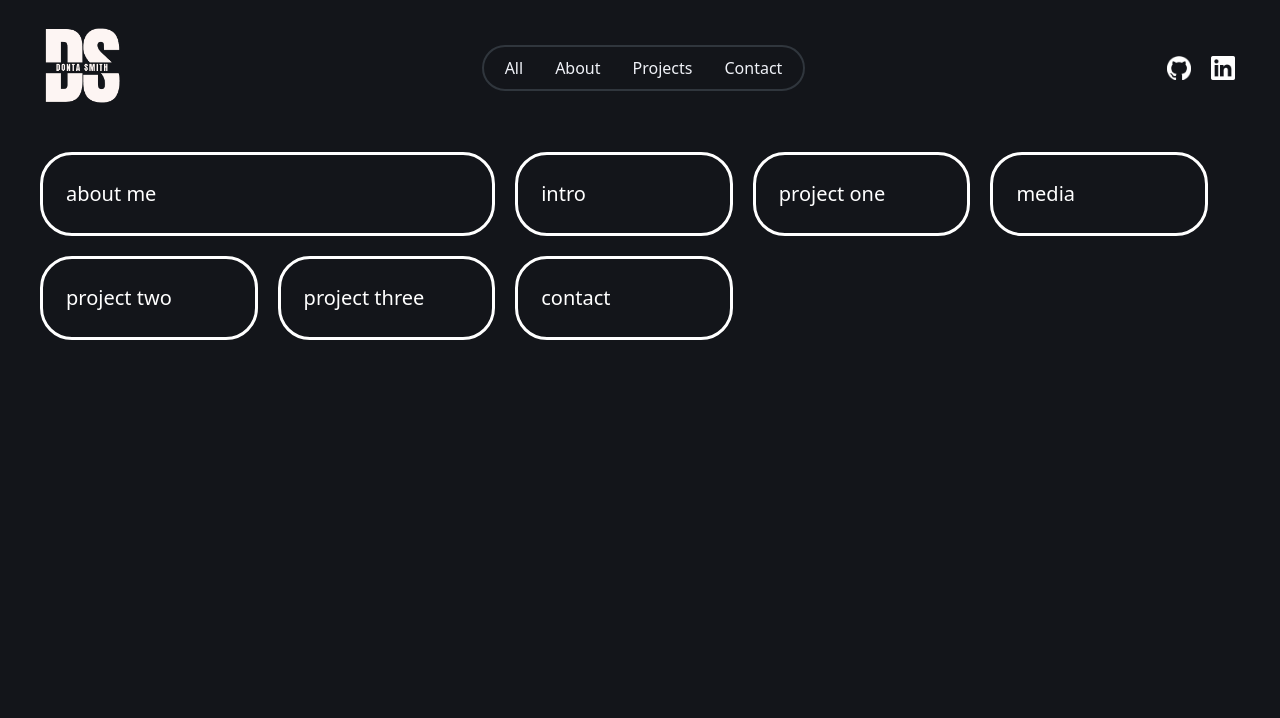
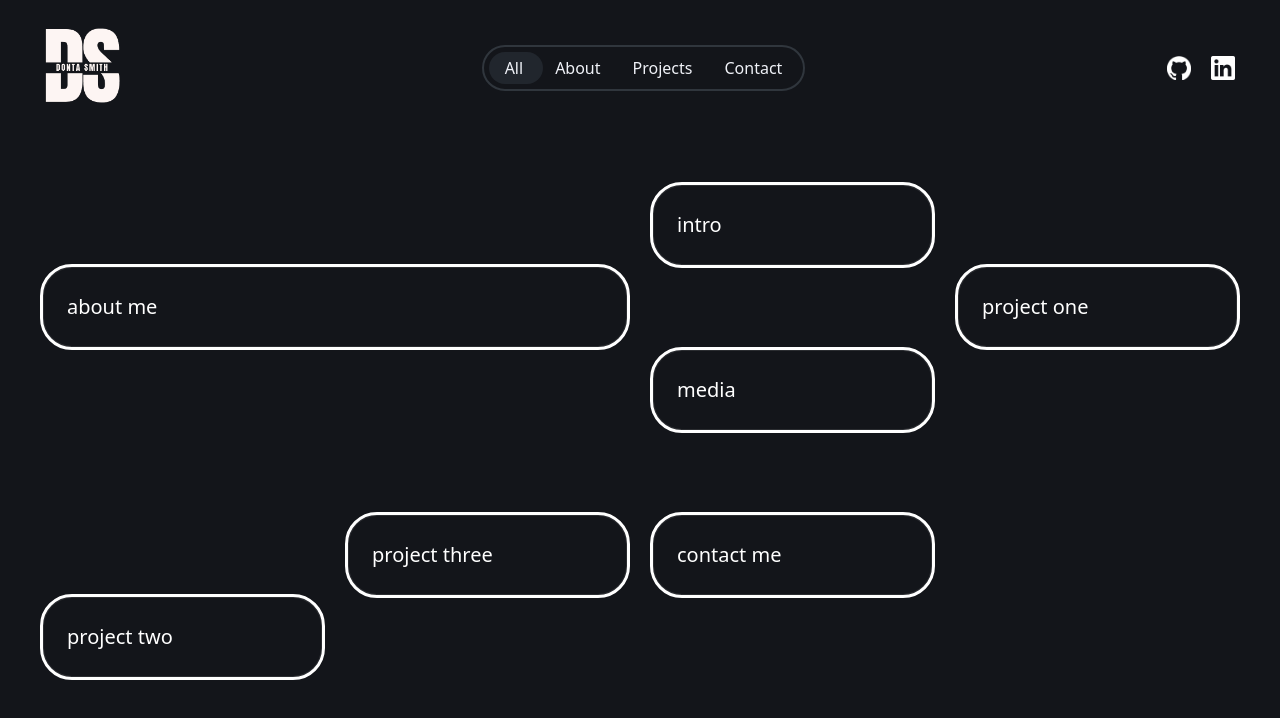
Before and after one commit to donta514/portfolio-v1, an Astro site in the folder astro/: page / in a window 1280 px wide. Built offline with nearby package versions, Linux system fonts and the light colour scheme; Astro itself is replaced by a stand-in of ours.

Commit message:
added some changes to grid layout and navbar

```diff
--- a/astro/src/components/AboutMe.astro
+++ b/astro/src/components/AboutMe.astro
@@ -1 +1,12 @@
-<div>about me</div>
+---
+import Card from "./Card.astro"
+---
+
+<Card>
+    <div>about me</div>
+</Card>
+<style>
+    div {
+        height: 100%;
+    }
+</style>
--- a/astro/src/components/Card.astro
+++ b/astro/src/components/Card.astro
@@ -1,61 +1,24 @@
 ---
-interface Props {
-	title: string;
-	body: string;
-	href: string;
-}
+// interface Props {
+// 	title: string;
+// 	body: string;
+// 	href: string;
+// }
 
-const { href, title, body } = Astro.props;
+// const { href, title, body } = Astro.props;
 ---
 
-<li class="link-card">
-	<a href={href}>
-		<h2>
-			{title}
-			<span>&rarr;</span>
-		</h2>
-		<p>
-			{body}
-		</p>
-	</a>
-</li>
-<style>
-	.link-card {
-		list-style: none;
-		display: flex;
-		padding: 1px;
-		background-color: #23262d;
-		background-image: none;
-		background-size: 400%;
-		border-radius: 7px;
-		background-position: 100%;
-		transition: background-position 0.6s cubic-bezier(0.22, 1, 0.36, 1);
-		box-shadow: inset 0 0 0 1px rgba(255, 255, 255, 0.1);
-	}
-	.link-card > a {
-		width: 100%;
-		text-decoration: none;
-		line-height: 1.4;
-		padding: calc(1.5rem - 1px);
-		border-radius: 8px;
-		color: white;
-		background-color: #23262d;
-		opacity: 0.8;
-	}
-	h2 {
-		margin: 0;
-		font-size: 1.25rem;
-		transition: color 0.6s cubic-bezier(0.22, 1, 0.36, 1);
-	}
-	p {
-		margin-top: 0.5rem;
-		margin-bottom: 0;
-	}
-	.link-card:is(:hover, :focus-within) {
-		background-position: 0;
-		background-image: var(--accent-gradient);
-	}
-	.link-card:is(:hover, :focus-within) h2 {
-		color: rgb(var(--accent-light));
-	}
+<div class="card">
+  <slot />
+</div>
+<style lang="scss">
+  .card {
+    /* transition: background-position 0.6s cubic-bezier(0.22, 1, 0.36, 1); */
+    box-shadow: inset 0 0 0 1px rgba(255, 255, 255, 0.1);
+    border: 3px solid white;
+    border-radius: var(--border-radius);
+	padding: max(3vh, 1rem) 1.5rem;
+	display: flex;
+	align-items: stretch;
+  }
 </style>
--- a/astro/src/components/ContactCard.astro
+++ b/astro/src/components/ContactCard.astro
@@ -1 +1,7 @@
-<div>contact</div>
+---
+import Card from "./Card.astro"
+---
+
+<Card>
+    <div>contact me</div>
+</Card>
--- a/astro/src/components/IntroCard.astro
+++ b/astro/src/components/IntroCard.astro
@@ -1 +1,7 @@
-<div>intro</div>
+---
+import Card from "./Card.astro";
+---
+
+<Card>
+  <div>intro</div>
+</Card>
--- a/astro/src/components/MediaCard.astro
+++ b/astro/src/components/MediaCard.astro
@@ -1 +1,7 @@
-<div>media</div>
+---
+import Card from "./Card.astro";
+---
+
+<Card>
+  <div>media</div>
+</Card>
--- a/astro/src/components/Nav.astro
+++ b/astro/src/components/Nav.astro
@@ -14,6 +14,20 @@ import { Image } from "astro:assets";
 // const { href, title, body } = Astro.props;
 ---
 
+<script>
+  const navItems = document.querySelectorAll("nav-items");
+  const indicator = document.querySelector("nav-items-select");
+
+  navItems.forEach((item) => {
+    item.addEventListener("click", () => {
+      navItems.forEach((navItem) => {
+        navItem.classList.remove("active");
+      });
+
+    });
+  });
+</script>
+
 <nav>
   <div class="nav-logo">
     <Image
@@ -25,12 +39,12 @@ import { Image } from "astro:assets";
       quality={"max"}
     />
   </div>
-  <div class="nav-items">
+  <div class="nav-item">
     <div class="nav-items-select"></div>
-    <div class="nav-items-1">All</div>
-    <div class="nav-items-2">About</div>
-    <div class="nav-items-3">Projects</div>
-    <div class="nav-items-4">Contact</div>
+    <div class="nav-items">All</div>
+    <div class="nav-items">About</div>
+    <div class="nav-items">Projects</div>
+    <div class="nav-items">Contact</div>
     <!-- <div class="nav-items-4">Resume</div> -->
   </div>
   <div class="nav-links">
@@ -41,15 +55,16 @@ import { Image } from "astro:assets";
 </nav>
 <style lang="scss">
   nav {
-    display: grid;
-    justify-content: center;
+    display: flex;
+    flex-direction: column;
+    justify-content: space-around;
     place-items: center;
-    gap: 2em;
-    height: auto;
+    height: 212px;
     @media screen and (min-width: 768px) {
+      display: flex;
+      flex-direction: row;
       max-width: 100%;
       height: 136px;
-      display: flex;
       -webkit-box-align: center;
       align-items: center;
       -webkit-box-pack: justify;
@@ -58,10 +73,9 @@ import { Image } from "astro:assets";
     }
     .nav-logo {
       display: block;
-      box-sizing: border-box;
       max-width: 100%;
     }
-    .nav-items {
+    .nav-item {
       background: transparent;
       border: 2px solid rgb(48, 54, 61);
       border-radius: 23px;
@@ -70,13 +84,15 @@ import { Image } from "astro:assets";
       font-size: 1rem;
       padding: 5px;
       .nav-items-select {
-        left: 0px;
-        width: 0px;
+        left: 5px;
+        width: 54px;
+        position: absolute;
+        height: 32px;
+        border-radius: 16px;
+        background: rgb(33, 38, 45);
+        z-index: -1;
       }
-      .nav-items-1,
-      .nav-items-2,
-      .nav-items-3,
-      .nav-items-4 {
+      .nav-items {
         border-radius: 50px;
         display: flex;
         -webkit-box-align: center;
@@ -85,6 +101,12 @@ import { Image } from "astro:assets";
         padding: 0px 16px;
         transition: opacity 0.3s ease 0s;
         color: rgb(240, 242, 248);
+        cursor: pointer;
+        &:hover {
+          cursor: pointer;
+          opacity: 0.5;
+          transition: opacity 0.25s ease 0s;
+        }
       }
     }
     .nav-links {
--- a/astro/src/components/ProjectOne.astro
+++ b/astro/src/components/ProjectOne.astro
@@ -1 +1,11 @@
-<div>project one</div>
+---
+import Card from "./Card.astro";
+---
+
+<Card>
+  <div class="projectOne">project one</div>
+</Card>
+
+<style lang="scss">
+
+</style>
--- a/astro/src/components/ProjectThree.astro
+++ b/astro/src/components/ProjectThree.astro
@@ -1 +1,7 @@
-<div>project three</div>
+---
+import Card from "./Card.astro";
+---
+
+<Card>
+  <div>project three</div>
+</Card>
--- a/astro/src/components/ProjectTwo.astro
+++ b/astro/src/components/ProjectTwo.astro
@@ -1 +1,7 @@
-<div>project two</div>
+---
+import Card from "./Card.astro";
+---
+
+<Card>
+  <div>project two</div>
+</Card>
--- a/astro/src/layouts/Layout.astro
+++ b/astro/src/layouts/Layout.astro
@@ -14,6 +14,7 @@ const { title } = Astro.props;
     <meta name="viewport" content="width=device-width" />
     <link rel="icon" type="image/svg+xml" href="/favicon.svg" />
     <meta name="generator" content={Astro.generator} />
+    <meta name="theme-color" content="#13151a" />
     <title>{title}</title>
   </head>
   <body>
@@ -22,7 +23,6 @@ const { title } = Astro.props;
 </html>
 <style is:global lang="scss">
   :root {
-    --blue: #002f86;
     --breakpoint-xs: 320px;
     --breakpoint-sm: 576px;
     --breakpoint-md: 768px;
@@ -42,25 +42,15 @@ const { title } = Astro.props;
     );
   }
 
+  * {
+    box-sizing: border-box;
+    margin: 0;
+    padding: 0;
+  }
+
   html {
     font-family: system-ui, sans-serif;
     background: #13151a;
-    body {
-      padding: 0;
-      margin: 0;
-      box-sizing: border-box;
-    }
-  }
-  code {
-    font-family:
-      Menlo,
-      Monaco,
-      Lucida Console,
-      Liberation Mono,
-      DejaVu Sans Mono,
-      Bitstream Vera Sans Mono,
-      Courier New,
-      monospace;
   }
 
   .grid-col-span-2 {
--- a/astro/src/pages/index.astro
+++ b/astro/src/pages/index.astro
@@ -14,7 +14,7 @@ import ProjectThree from "../components/ProjectThree.astro";
   <Nav />
   <main>
     <div class="wrapper">
-      <div class="aboutMe grid-col-span-2">
+      <div class="aboutMe">
         <AboutMe />
       </div>
       <div class="introCard">
@@ -41,53 +41,40 @@ import ProjectThree from "../components/ProjectThree.astro";
 
 <style lang="scss">
   main {
-    margin-inline: auto;
-    padding: 1rem;
-    width: var(--breakpoint-xl);
-    max-width: calc(100% - 2rem);
+    position: relative;
     color: white;
     font-size: 20px;
     line-height: 1.6;
+    top: 16px;
     .wrapper {
       display: grid;
+      width: var(--breakpoint-xl);
       max-width: calc(100% - 2rem);
-      grid-template-columns: repeat(5, 1fr);
+      margin-inline: auto;
+      align-items: center;
+      // max-height: 80vh;
+      height: 80svh;
+      grid-template-columns: repeat(4, 1fr);
+      grid-template-rows: repeat(4, 1fr);
       // grid-template-rows: minmax(100px, auto);
       gap: 1.25rem;
       .aboutMe {
-        border: 3px solid white;
-        border-radius: var(--border-radius);
-        padding: calc(1.5rem - 1px);
+        grid-column: span 2;
+        grid-row: span 2;
       }
       .introCard {
-        border: 3px solid white;
-        border-radius: var(--border-radius);
-        padding: calc(1.5rem - 1px);
       }
-      .contactCard {
-        border: 3px solid white;
-        border-radius: var(--border-radius);
-        padding: calc(1.5rem - 1px);
+      .projectOne {
+        grid-column: 4;
+        grid-row: span 2;
       }
       .mediaCard {
-        border: 3px solid white;
-        border-radius: var(--border-radius);
-        padding: calc(1.5rem - 1px);
-      }
-      .projectOne {
-        border: 3px solid white;
-        border-radius: var(--border-radius);
-        padding: calc(1.5rem - 1px);
       }
       .projectTwo {
-        border: 3px solid white;
-        border-radius: var(--border-radius);
-        padding: calc(1.5rem - 1px);
+        grid-row: 2;
+        grid-row: span 2;
       }
       .projectThree {
-        border: 3px solid white;
-        border-radius: var(--border-radius);
-        padding: calc(1.5rem - 1px);
       }
     }
     h1 {
```
